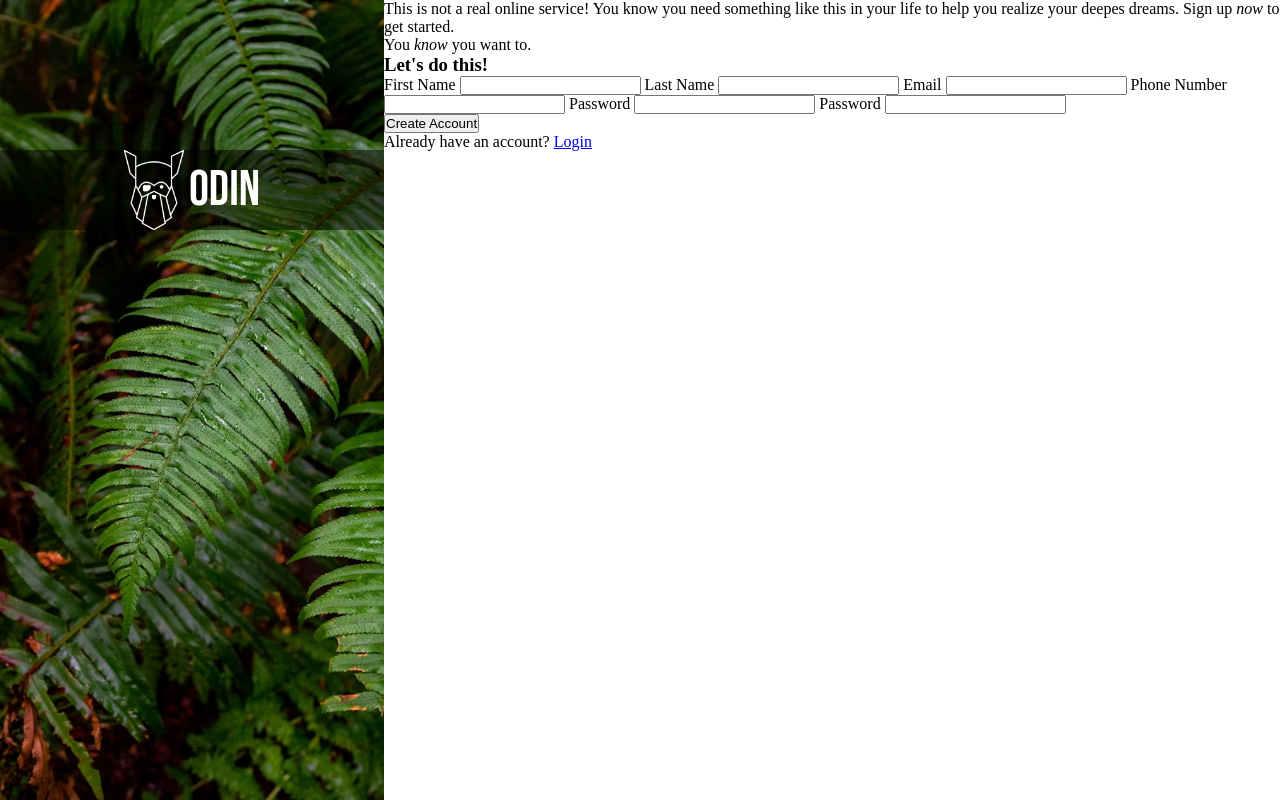
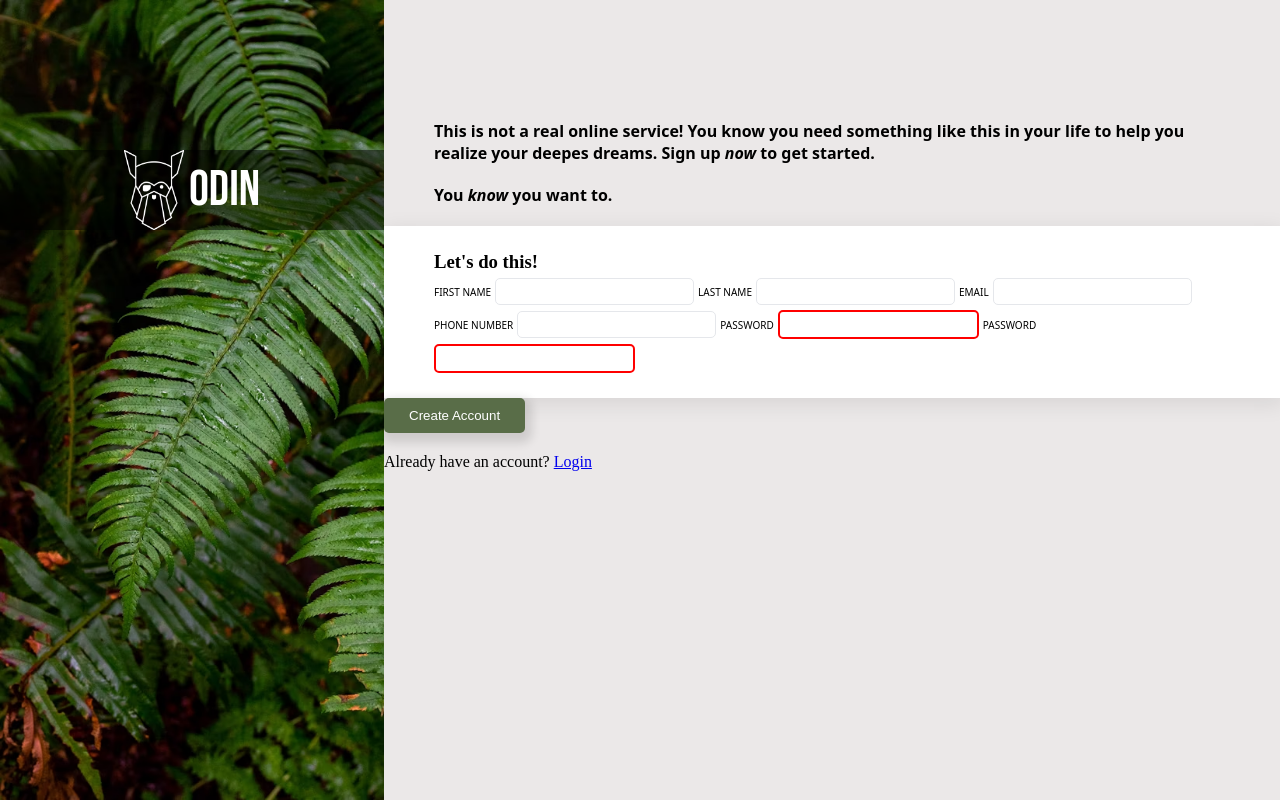
Before and after one commit to Dimithri8/odin-sign-up-form, a plain HTML site: page index.html in a window 1280 px wide. Drawn offline with Linux system fonts and the light colour scheme.

Commit message:
Completed styling the page

```diff
--- a/style.css
+++ b/style.css
@@ -11,8 +11,16 @@ main {
   display: flex;
 }
 .main-section {
-  background-color: white;
+  background-color: rgb(235, 232, 232);
   flex-basis: 70%;
+  padding: 100px 0;
+}
+.information {
+  font-weight: bold;
+  margin: 20px 0;
+  font-family: system-ui, -apple-system, BlinkMacSystemFont, "Segoe UI", Roboto,
+    Oxygen, Ubuntu, Cantarell, "Open Sans", "Helvetica Neue", sans-serif;
+  padding: 0 50px;
 }
 .sidebar {
   height: 100vh;
@@ -38,3 +46,64 @@ main {
   width: 60px;
   height: auto;
 }
+.form-fields-container {
+  background-color: white;
+  padding: 25px 50px;
+  box-shadow: 2px 5px 20px 2px rgba(0, 0, 0, 0.082);
+}
+.input-wrapper {
+  display: flex;
+  flex-direction: column;
+}
+.field-wrapper {
+  border: none;
+  display: flex;
+  gap: 20px;
+  margin-bottom: 10px;
+}
+.form-heading {
+  font-family: system-ui, -apple-system, BlinkMacSystemFont, "Segoe UI", Roboto,
+    Oxygen, Ubuntu, Cantarell, "Open Sans", "Helvetica Neue", sans-serif;
+  margin-bottom: 10px;
+}
+.cta-section {
+  padding: 20px 50px;
+  font-family: system-ui, -apple-system, BlinkMacSystemFont, "Segoe UI", Roboto,
+    Oxygen, Ubuntu, Cantarell, "Open Sans", "Helvetica Neue", sans-serif;
+}
+.create-account-btn {
+  padding: 10px 25px;
+  border: none;
+  border-radius: 5px;
+  background-color: #596d48;
+  box-shadow: 2px 5px 10px 5px rgba(0, 0, 0, 0.123);
+  color: white;
+  margin-bottom: 20px;
+  cursor: pointer;
+}
+.login-link {
+  text-decoration: none;
+  color: black;
+}
+input {
+  border: 1px solid #e5e7eb;
+  border-radius: 5px;
+  padding: 5px 10px;
+  margin-top: 5px;
+  outline: none;
+}
+input:focus {
+  border: 1px solid rgb(45, 85, 216);
+  box-shadow: 0 0 0 2px rgba(54, 71, 223, 0.082);
+}
+
+input[type="password"]:invalid:not(:focus) {
+  border: 2px solid red;
+}
+label {
+  text-transform: uppercase;
+  font-family: system-ui, -apple-system, BlinkMacSystemFont, "Segoe UI", Roboto,
+    Oxygen, Ubuntu, Cantarell, "Open Sans", "Helvetica Neue", sans-serif;
+  font-size: 10px;
+  font-weight: 500;
+}
```
